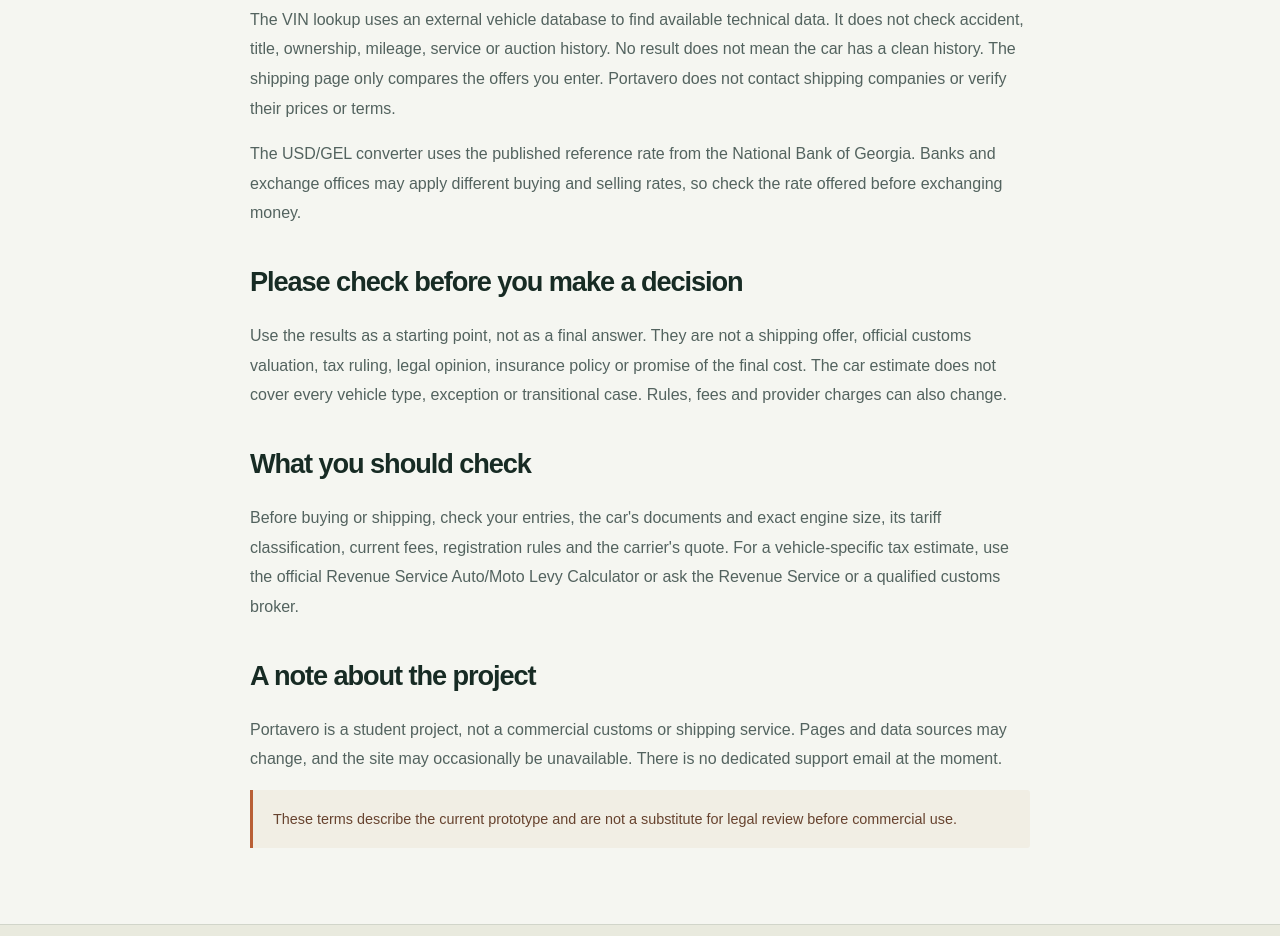
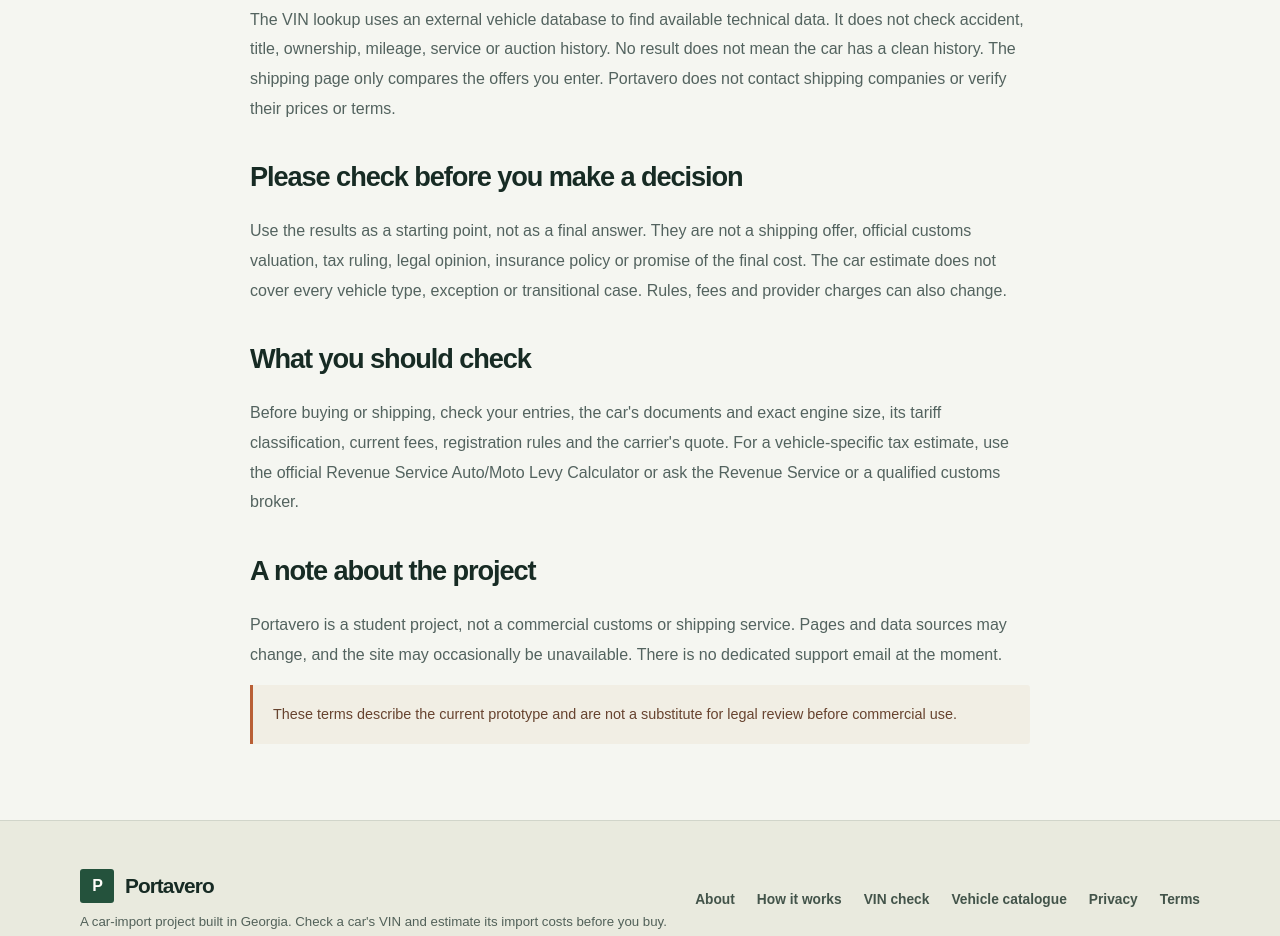
Before and after one commit to GIORGIO2032Q4E/portavero, a Next.js app: page /terms in a window 1280 px wide. Shown: the part 940-1876 px from the top of the page. Built offline with nearby package versions, Linux system fonts and the light colour scheme; no server answers.

Commit message:
Remove currency converter references

```diff
--- a/src/app/terms/page.tsx
+++ b/src/app/terms/page.tsx
@@ -26,8 +26,6 @@ export default function TermsPage() {
           <p>The car-import estimate uses the vehicle details and costs you enter. It applies only the tax rules covered by the current version and includes a saved snapshot of standard fees. It does not retrieve a live customs assessment or guarantee what you will be charged. The vehicle list is not complete, and choosing an engine from it does not prove that it is the engine fitted to your car.</p>
           <p>The VIN lookup uses an external vehicle database to find available technical data. It does not check accident, title, ownership, mileage, service or auction history. No result does not mean the car has a clean history. The shipping page only compares the offers you enter. Portavero does not contact shipping companies or verify their prices or terms.</p>
 
-          <p>The USD/GEL converter uses the published reference rate from the National Bank of Georgia. Banks and exchange offices may apply different buying and selling rates, so check the rate offered before exchanging money.</p>
-
           <h2>Please check before you make a decision</h2>
           <p>Use the results as a starting point, not as a final answer. They are not a shipping offer, official customs valuation, tax ruling, legal opinion, insurance policy or promise of the final cost. The car estimate does not cover every vehicle type, exception or transitional case. Rules, fees and provider charges can also change.</p>
 
```
